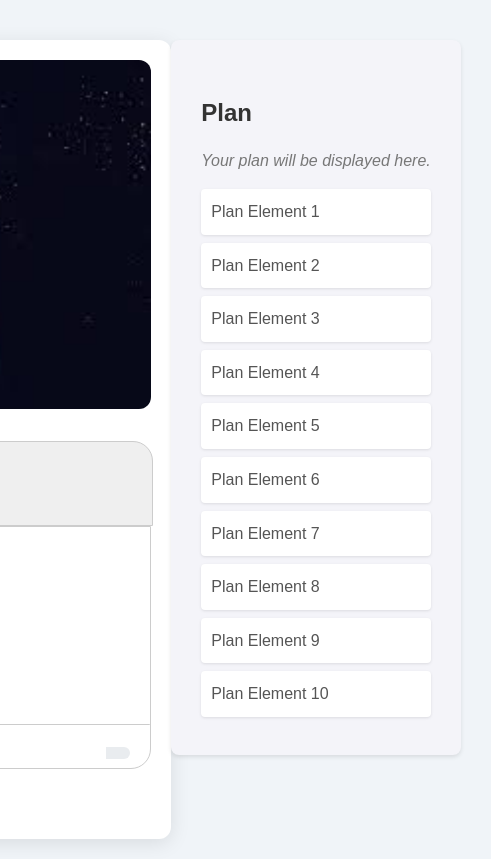
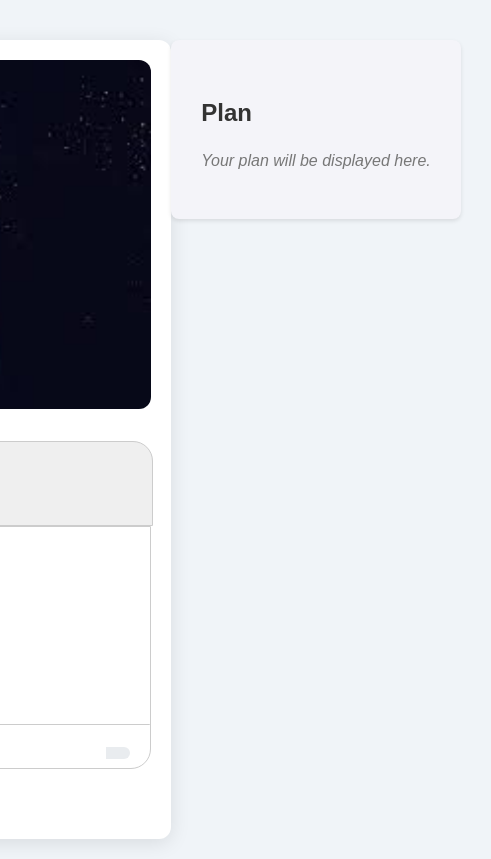
Before and after one commit to saiawe2021/EmpHackfest, a website: page static/chatbot.html in a window 1280 px wide. Shown: the full height of the page, 624-1115 px from the left. Drawn offline with Linux system fonts and the light colour scheme.

Commit message:
deleted list

```diff
--- a/static/chatbot.html
+++ b/static/chatbot.html
@@ -83,36 +83,6 @@
         <p id="planPlaceholder">Your plan will be displayed here.</p>
         <ul>
           <div id="planList">
-            <li>
-            Plan Element 1
-            </li>
-            <li>
-              Plan Element 2
-            </li>
-            <li>
-              Plan Element 3
-            </li>
-            <li>
-              Plan Element 4
-            </li>
-            <li>
-              Plan Element 5
-            </li>
-            <li>
-              Plan Element 6
-            </li>
-            <li>
-              Plan Element 7
-            </li>
-            <li>
-              Plan Element 8
-            </li>
-            <li>
-              Plan Element 9
-            </li>
-            <li>
-              Plan Element 10
-            </li>
           </div>
 
         </ul>
```
